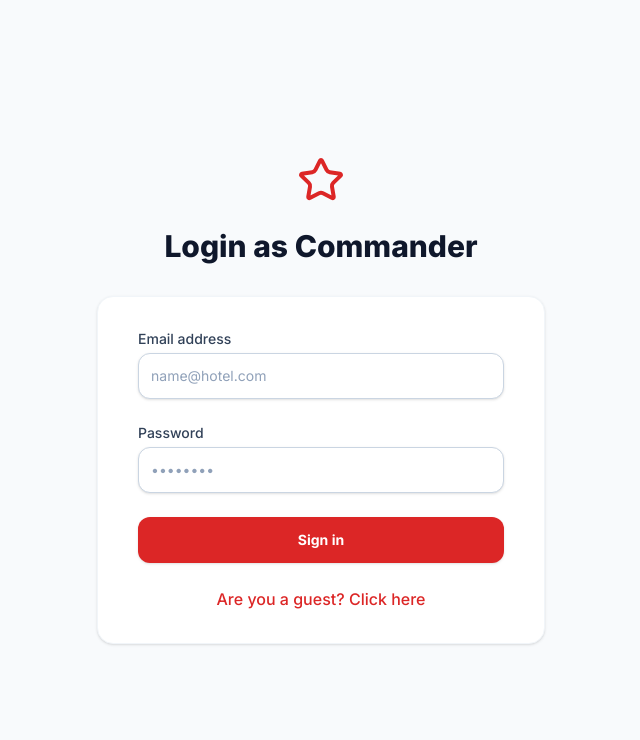
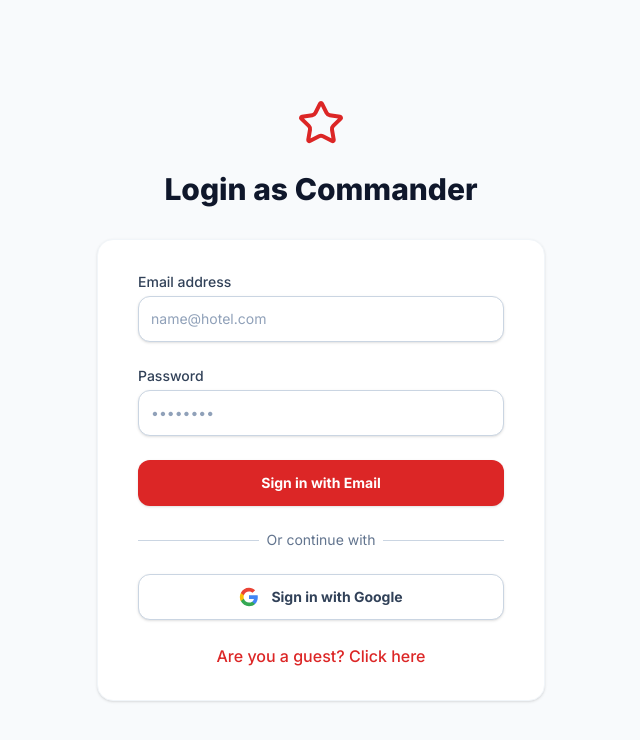
Before and after one commit to Santhosh939s/Rapid-Crisis-Response, a Next.js app: page /commander/login in a window 1280 px wide. Shown: the top 740 px of the page, without its empty margins (319-959 px from the left). Built offline with nearby package versions, Linux system fonts and the light colour scheme; no server answers.

Commit message:
feat: Bonus Upgrades (PWA, PDF Export, Google OAuth)

```diff
--- a/src/app/commander/dashboard/page.tsx
+++ b/src/app/commander/dashboard/page.tsx
@@ -275,10 +275,28 @@ export default function CommanderDashboard() {
 
         {/* Column 3: Analytics & Fleet (Span 3) */}
         <div className="xl:col-span-3 flex flex-col gap-6">
-          <motion.div initial={{ opacity: 0, x: 20 }} animate={{ opacity: 1, x: 0 }} transition={{ duration: 0.5, delay: 0.3 }} className="bg-slate-900/50 border border-white/5 rounded-2xl p-6 h-[300px] flex flex-col">
-            <h2 className="text-lg font-bold text-white mb-4 flex items-center gap-2">
-              <Activity size={18} className="text-blue-400" /> Response Analytics
-            </h2>
+          <motion.div initial={{ opacity: 0, x: 20 }} animate={{ opacity: 1, x: 0 }} transition={{ duration: 0.5, delay: 0.3 }} className="bg-slate-900/50 border border-white/5 rounded-2xl p-6 h-[300px] flex flex-col print:bg-white print:border-black print:text-black">
+
+            <style dangerouslySetInnerHTML={{__html: `
+              @media print {
+                body { background: white !important; color: black !important; }
+                header, .print-hide { display: none !important; }
+                .print\\:bg-white { background: white !important; }
+                .print\\:text-black { color: black !important; }
+                .print\\:border-black { border-color: black !important; }
+                * { -webkit-print-color-adjust: exact !important; print-color-adjust: exact !important; }
+              }
+            `}} />
+
+            <div className="flex justify-between items-center mb-4">
+              <h2 className="text-lg font-bold text-white print:text-black flex items-center gap-2">
+                <Activity size={18} className="text-blue-400" /> Response Analytics
+              </h2>
+              <button onClick={() => window.print()} className="print-hide text-xs bg-blue-600 hover:bg-blue-700 text-white px-3 py-1.5 rounded-lg font-bold transition-colors">
+                Export PDF
+              </button>
+            </div>
+
             <div className="flex-1 w-full -ml-4">
               <ResponsiveContainer width="100%" height="100%">
                 <AreaChart data={mockAnalyticsData}>
--- a/src/app/layout.tsx
+++ b/src/app/layout.tsx
@@ -11,6 +11,22 @@ const inter = Inter({
 export const metadata: Metadata = {
   title: "Rapid Crisis Response",
   description: "Instant crisis coordination for hospitality venues",
+  manifest: "/manifest.json",
+  appleWebApp: {
+    capable: true,
+    statusBarStyle: "black-translucent",
+    title: "CrisisResponse",
+  },
+  formatDetection: {
+    telephone: false,
+  },
+};
+
+export const viewport = {
+  themeColor: "#050B14",
+  width: "device-width",
+  initialScale: 1,
+  maximumScale: 1,
 };
 
 export default function RootLayout({
--- a/src/components/LoginForm.tsx
+++ b/src/components/LoginForm.tsx
@@ -4,7 +4,7 @@ import { useState } from "react";
 import { useRouter } from "next/navigation";
 import Link from "next/link";
 import { ShieldAlert, Star } from "lucide-react";
-import { signInWithEmailAndPassword } from "firebase/auth";
+import { signInWithEmailAndPassword, signInWithPopup, GoogleAuthProvider } from "firebase/auth";
 import { auth } from "@/lib/firebase";
 
 interface LoginFormProps {
@@ -29,6 +29,19 @@ export default function LoginForm({ role, redirectPath }: LoginFormProps) {
       router.push(redirectPath);
     } catch (err: any) {
       setError(err.message || "Failed to log in");
+      setIsLoading(false);
+    }
+  };
+
+  const handleGoogleLogin = async () => {
+    setIsLoading(true);
+    setError(null);
+    try {
+      const provider = new GoogleAuthProvider();
+      await signInWithPopup(auth, provider);
+      router.push(redirectPath);
+    } catch (err: any) {
+      setError(err.message || "Failed to log in with Google");
       setIsLoading(false);
     }
   };
@@ -90,10 +103,37 @@ export default function LoginForm({ role, redirectPath }: LoginFormProps) {
                 disabled={isLoading}
                 className="w-full flex justify-center py-3 px-4 border border-transparent rounded-xl shadow-sm text-sm font-bold text-white bg-primary hover:bg-primary-hover focus:outline-none focus:ring-2 focus:ring-offset-2 focus:ring-primary disabled:opacity-50 transition-colors"
               >
-                {isLoading ? "Logging in..." : "Sign in"}
+                {isLoading ? "Logging in..." : "Sign in with Email"}
               </button>
             </div>
           </form>
+
+          <div className="mt-6">
+            <div className="relative">
+              <div className="absolute inset-0 flex items-center">
+                <div className="w-full border-t border-slate-300"></div>
+              </div>
+              <div className="relative flex justify-center text-sm">
+                <span className="px-2 bg-white text-slate-500">Or continue with</span>
+              </div>
+            </div>
+
+            <div className="mt-6">
+              <button
+                onClick={handleGoogleLogin}
+                disabled={isLoading}
+                className="w-full flex justify-center items-center gap-3 py-3 px-4 border border-slate-300 rounded-xl shadow-sm bg-white text-sm font-bold text-slate-700 hover:bg-slate-50 focus:outline-none focus:ring-2 focus:ring-offset-2 focus:ring-primary disabled:opacity-50 transition-colors"
+              >
+                <svg className="w-5 h-5" viewBox="0 0 24 24">
+                  <path d="M22.56 12.25c0-.78-.07-1.53-.2-2.25H12v4.26h5.92c-.26 1.37-1.04 2.53-2.21 3.31v2.77h3.57c2.08-1.92 3.28-4.74 3.28-8.09z" fill="#4285F4"/>
+                  <path d="M12 23c2.97 0 5.46-.98 7.28-2.66l-3.57-2.77c-.98.66-2.23 1.06-3.71 1.06-2.86 0-5.29-1.93-6.16-4.53H2.18v2.84C3.99 20.53 7.7 23 12 23z" fill="#34A853"/>
+                  <path d="M5.84 14.09c-.22-.66-.35-1.36-.35-2.09s.13-1.43.35-2.09V7.07H2.18C1.43 8.55 1 10.22 1 12s.43 3.45 1.18 4.93l2.85-2.22.81-.62z" fill="#FBBC05"/>
+                  <path d="M12 5.38c1.62 0 3.06.56 4.21 1.64l3.15-3.15C17.45 2.09 14.97 1 12 1 7.7 1 3.99 3.47 2.18 7.07l3.66 2.84c.87-2.6 3.3-4.53 6.16-4.53z" fill="#EA4335"/>
+                </svg>
+                Sign in with Google
+              </button>
+            </div>
+          </div>
 
           <div className="mt-6 text-center">
             <Link href="/guest" className="font-medium text-primary hover:text-primary-hover">
```
Also changed, not shown: public/icon.svg (added), public/manifest.json (added).
